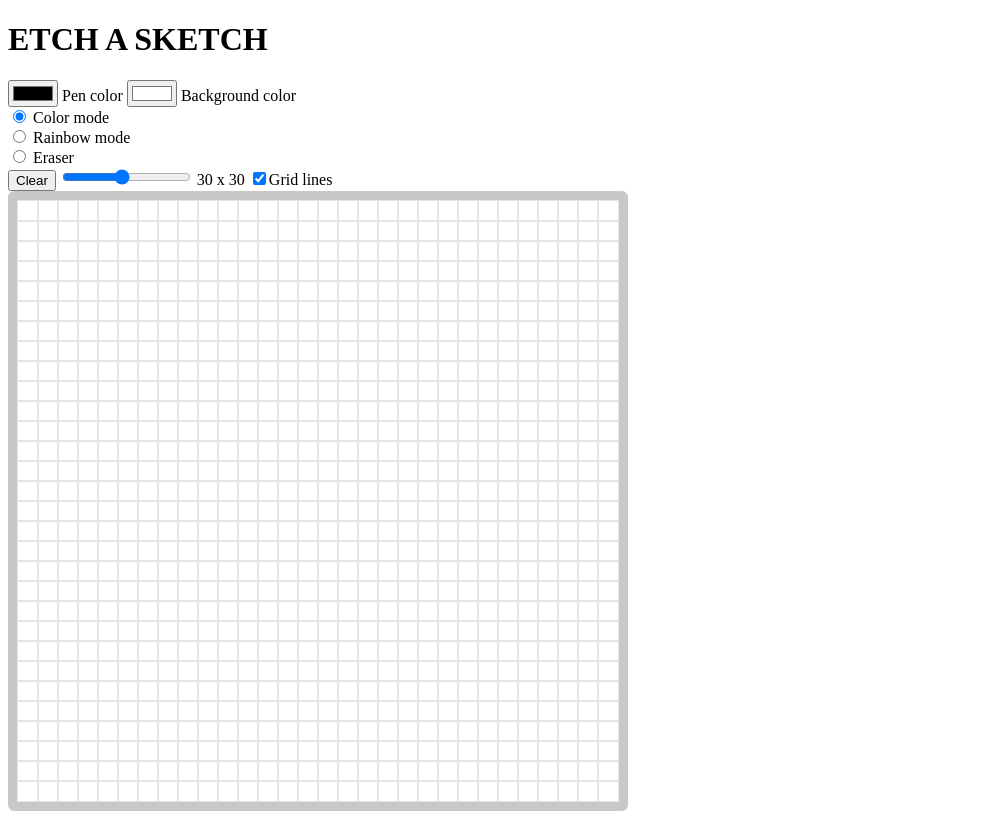
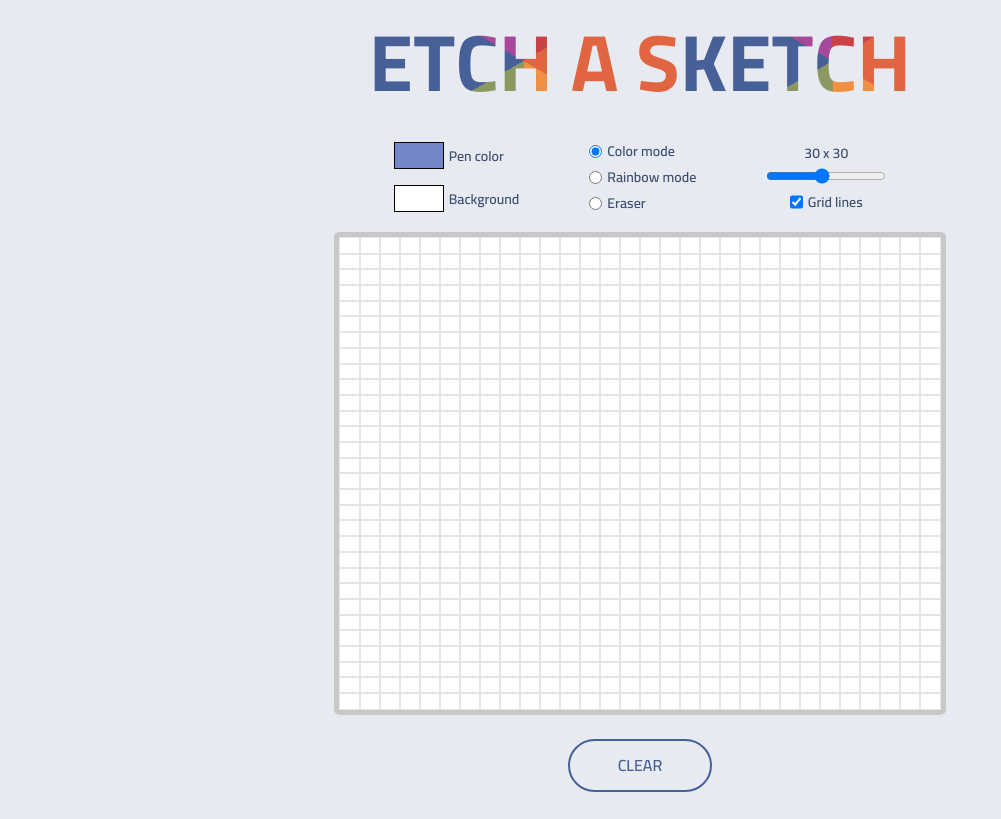
Before and after one commit to ipeng5/etch-a-sketch, a plain HTML site: page index.html in a window 1280 px wide. Shown: the whole page, without its empty margins (0-1001 px from the left). Drawn offline with Linux system fonts and the light colour scheme.

Commit message:
Finish UI

```diff
--- a/index.html
+++ b/index.html
@@ -1,48 +1,62 @@
 <!DOCTYPE html>
 <html lang="en">
+
 <head>
   <meta charset="UTF-8">
   <meta http-equiv="X-UA-Compatible" content="IE=edge">
   <meta name="viewport" content="width=device-width, initial-scale=1.0">
+  <link rel="preconnect" href="https://fonts.googleapis.com">
+  <link rel="preconnect" href="https://fonts.gstatic.com" crossorigin>
+  <link
+    href="https://fonts.googleapis.com/css2?family=Cairo:wght@300;400;500;600&family=Titillium+Web:wght@700&display=swap"
+    rel="stylesheet">
   <link rel="stylesheet" href="style.css">
   <script src="script.js" defer></script>
   <title>ETCH A SKETCH</title>
 </head>
+
 <body>
+  <div class="flex-container">
     <header>
-        <h1>ETCH A SKETCH</h1>
+      <p class="rainbow-text">ETCH A SKETCH</p>
     </header>
-    <div id="color-setting">
-        <input type="color" id="pen-color">
+    <div class="settings">
+      <div class="color-setting">
+        <div class="pen-bg">
+          <input type="color" id="pen-color" value="#7386C9">
           <label for=" pen-color">Pen color</label>
+        </div>
+        <div class="pen-bg">
           <input type="color" id="background-color" value="#ffffff">
-        <label for=" background-color">Background color</label>
+          <label for=" background-color">Background</label>
         </div>
-    <div>
-        <input type="radio" id="color-mode" name="mode" value="color"
-               checked>
-        <label for="huey">Color mode</label>
       </div>
+      <div class="radio-setting">
+        <div class="radio-button">
+          <input type="radio" id="color-mode" name="mode" value="color" checked>
+          <label for="color-mode"><span>Color mode</span></label>
+        </div>
+        <div class="radio-button">
+          <input type="radio" id="rainbow-mode" name="mode" value="rainbow">
+          <label for="rainbow-mode"><span>Rainbow mode</span></label>
+        </div>
+        <div class="radio-button">
+          <input type="radio" id="eraser-mode" name="mode" value="eraser">
+          <label for="eraser-mode"><span>Eraser</span></label>
+        </div>
+      </div>
+      <div class="grid-setting">
+        <div class="slider">
+          <label id="result"></label>
+          <input id="range" type="range" min="1" max="64">
+        </div>
+        <div class="line-switch"> <input type="checkbox" checked id="grid-lines" value="on">
+          Grid lines</div>
+      </div>
+    </div>
+    <div id="container"></div>
+    <div><button id="clear">CLEAR</button></div>
+  </div>
+</body>
 
-      <div>
-        <input type="radio" id="rainbow-mode" name="mode" value="rainbow">
-        <label for="dewey">Rainbow mode</label>
-      </div>
-
-      <div>
-        <input type="radio" id="eraser-mode" name="mode" value="eraser">
-        <label for="louie">Eraser</label>
-      </div>
-
-    <button id="clear">Clear</button>
-    <input id="range" type="range" min="1" max="64">
-    <label id="result"></label>
-    <input type="checkbox" checked id="grid-lines" value="on">Grid lines
-
-
-
-
-
-    <div id="container"></div>
-</body>
 </html>
--- a/script.js
+++ b/script.js
@@ -11,7 +11,7 @@ let isDrawing = false;
 let hue = 0;
 let gridLinesOn = true;
 range.value = 30;
-
+rangeUpdate()
 window.addEventListener("mousedown", () => { isDrawing = true });
 window.addEventListener("mouseup", () => { isDrawing = false });
 
@@ -64,7 +64,6 @@ function changeColor1() {
 }
 
 createGrid(maxRow, maxRow)
-rangeUpdate()
 let boxes = document.querySelectorAll(".box")
 
 // hide grid lines
--- a/style.css
+++ b/style.css
@@ -1,16 +1,292 @@
-
-
-#container {
-  display: grid;
-  height: 600px;
-  width: 600px;
-  border: 10px solid rgba(128, 128, 128, 0.433);
-  border-radius: 1%;
-
+body,
+div,
+dl,
+dt,
+dd,
+ul,
+ol,
+li,
+h1,
+h2,
+h3,
+h4,
+h5,
+h6,
+pre,
+code,
+form,
+fieldset,
+legend,
+input,
+textarea,
+p,
+blockquote,
+th,
+td,
+hr,
+button,
+article,
+aside,
+details,
+figcaption,
+figure,
+footer,
+header,
+hgroup,
+menu,
+nav,
+section {
+  margin: 0;
+  padding: 0;
 }
 
 
+/* Style the rainbow text element. */
+.rainbow-text {
+  /* Create a conic gradient. */
+  /* Double percentages to avoid blur (#000 10%, #fff 10%, #fff 20%, ...). */
+  background: #CA4246;
+  background-color: #CA4246;
+  background: conic-gradient(#CA4246 16.666%,
+      #E16541 16.666%,
+      #E16541 33.333%,
+      #F18F43 33.333%,
+      #F18F43 50%,
+      #8B9862 50%,
+      #8B9862 66.666%,
+      #476098 66.666%,
+      #476098 83.333%,
+      #A7489B 83.333%);
+
+  /* Set thee background size and repeat properties. */
+  background-size: 57%;
+  background-repeat: repeat;
+
+  /* Use the text as a mask for the background. */
+  /* This will show the gradient as a text color rather than element bg. */
+  -webkit-background-clip: text;
+  -webkit-text-fill-color: transparent;
+
+  /* Animate the text when loading the element. */
+  /* This animates it on page load and when hovering out. */
+  animation: rainbow-text-animation-rev 0.5s ease forwards;
+}
+
+/* Add animation on hover. */
+.rainbow-text:hover {
+  animation: rainbow-text-animation 0.5s ease forwards;
+}
+
+/* Move the background and make it larger. */
+/* Animation shown when hovering over the text. */
+@keyframes rainbow-text-animation {
+  0% {
+    background-size: 57%;
+    background-position: 0 0;
+  }
+
+  20% {
+    background-size: 57%;
+    background-position: 0 1em;
+  }
+
+  100% {
+    background-size: 300%;
+    background-position: -9em 1em;
+  }
+}
+
+/* Move the background and make it smaller. */
+/* Animation shown when entering the page and after the hover animation. */
+@keyframes rainbow-text-animation-rev {
+  0% {
+    background-size: 300%;
+    background-position: -9em 1em;
+  }
+
+  20% {
+    background-size: 57%;
+    background-position: 0 1em;
+  }
+
+  100% {
+    background-size: 57%;
+    background-position: 0 0;
+  }
+}
+
+body {
+  font-family: 'Cairo', sans-serif, Verdana, Helvetica, Arial;
+  background-color: #e7ebf1;
+  color: #3e4e71;
+}
+
+.flex-container {
+  height: 100vh;
+  display: flex;
+  flex-direction: column;
+  align-items: center;
+  gap: 1.5em;
+}
+
+header {
+  font-family: 'Titillium Web', sans-serif;
+  text-align: center;
+  font-size: 3em;
+  padding-top: 5%;
+}
+
+.settings {
+  display: flex;
+  justify-content: center;
+  align-items: center;
+  gap: 1em;
+  font-size: 11px;
+}
+
+.color-setting {
+  display: flex;
+  flex-direction: column;
+  justify-content: center;
+  gap: 12px;
+}
+
+input[type="color"] {
+  -webkit-appearance: none;
+  position: relative;
+}
+
+input[type="color"]::-webkit-color-swatch {
+  position: absolute;
+  top: -1px;
+  left: -1px;
+  right: -1px;
+  bottom: -1px;
+  box-sizing: border-box;
+  border: 1.5px solid #476098;
+}
+
+.color-setting label {
+  display: flex;
+  align-items: center;
+}
+
+.pen-bg {
+  display: flex;
+  gap: 5px;
+}
+
+
+.radio-setting {
+  display: flex;
+  flex-direction: column;
+  gap: 2px;
+}
+
+.radio-button {
+  display: flex;
+  align-items: center;
+  gap: 5px;
+}
+
+
+.grid-setting {
+  display: flex;
+  flex-direction: column;
+  gap: 5px;
+}
+
+.slider {
+  display: flex;
+  flex-direction: column;
+  align-items: center;
+  gap: 2px;
+}
+
+.line-switch {
+  display: flex;
+  justify-content: center;
+  gap: 5px;
+}
+
+#container {
+  box-sizing: content-box;
+  display: grid;
+  height: 60vw;
+  width: 60vw;
+  min-width: 320px;
+  min-height: 320px;
+  border: 6px solid rgba(128, 128, 128, 0.433);
+  border-radius: 1%;
+  background-color: white;
+  margin-left: 5%;
+  margin-right: 5%;
+}
+
+input[type="range"] {
+  width: 85px;
+}
 
 .grid-lines {
   outline: 1px solid #e5e5e5;
 }
+
+#clear {
+  cursor: pointer;
+  padding: 0.6em 3em;
+  font-size: 1em;
+  font-family: 'Cairo', sans-serif, Verdana, Helvetica, Arial;
+  border: 2px solid #476098;
+  color: #476098;
+  overflow: hidden;
+  margin: 0.5rem;
+  border-radius: 10em;
+  font-weight: 600;
+  background-color: transparent;
+  transition: 0.3s;
+}
+
+#clear:hover {
+  color: white;
+  background-color: #343d5d;
+  border: 2px solid #636f98;
+}
+
+#clear:active {
+  background-color: #7584bb;
+}
+
+
+@media (min-width: 650px) {
+  .flex-container {
+    gap: 1em;
+  }
+
+  header {
+    padding-top: 0;
+    font-size: 5em;
+  }
+
+  .settings {
+    font-size: 14px;
+    gap: 5em;
+    font-weight: 600;
+  }
+
+  .color-setting {
+    gap: 16px;
+  }
+
+  .radio-setting {
+    gap: 0px;
+  }
+
+  input[type="range"] {
+    width: 120px;
+  }
+
+  #container {
+    height: 600px;
+    width: 600px;
+  }
+}
```
Lines whose indentation alone changed are shown as unchanged.
